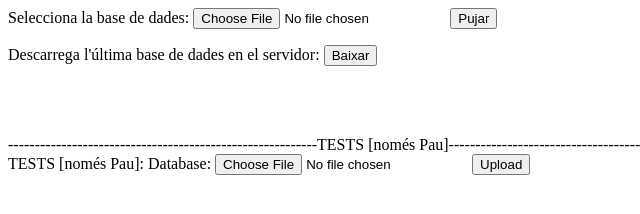
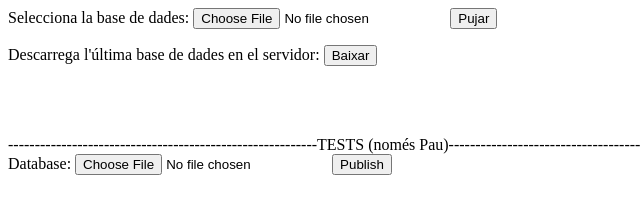
Before and after one commit to pausabe/deploy-cpl, a plain HTML site: page index.html in a window 1280 px wide. Shown: the whole page, without its empty margins (0-640 px from the left). Drawn offline with Linux system fonts and the light colour scheme.

Commit message:
Fixing db backup

```diff
--- a/index.html
+++ b/index.html
@@ -15,11 +15,11 @@
             <button type="submit">Baixar</button>
         </form>
         <br><br><br>
-        <label>----------------------------------------------------------TESTS [només Pau]----------------------------------------------------------<label>
+        <label>----------------------------------------------------------TESTS (només Pau)----------------------------------------------------------<label>
         <form action="/uploadTest" method="POST" enctype="multipart/form-data">
-            <label>TESTS [només Pau]: Database: </label>
+            <label>Database: </label>
             <input name="db_file" type="file" accept=".db" />
-            <button type="submit">Upload</button>
+            <button type="submit">Publish</button>
         </form>
     </body>
 </html>
```
Also changed, not shown: 2 other files.
